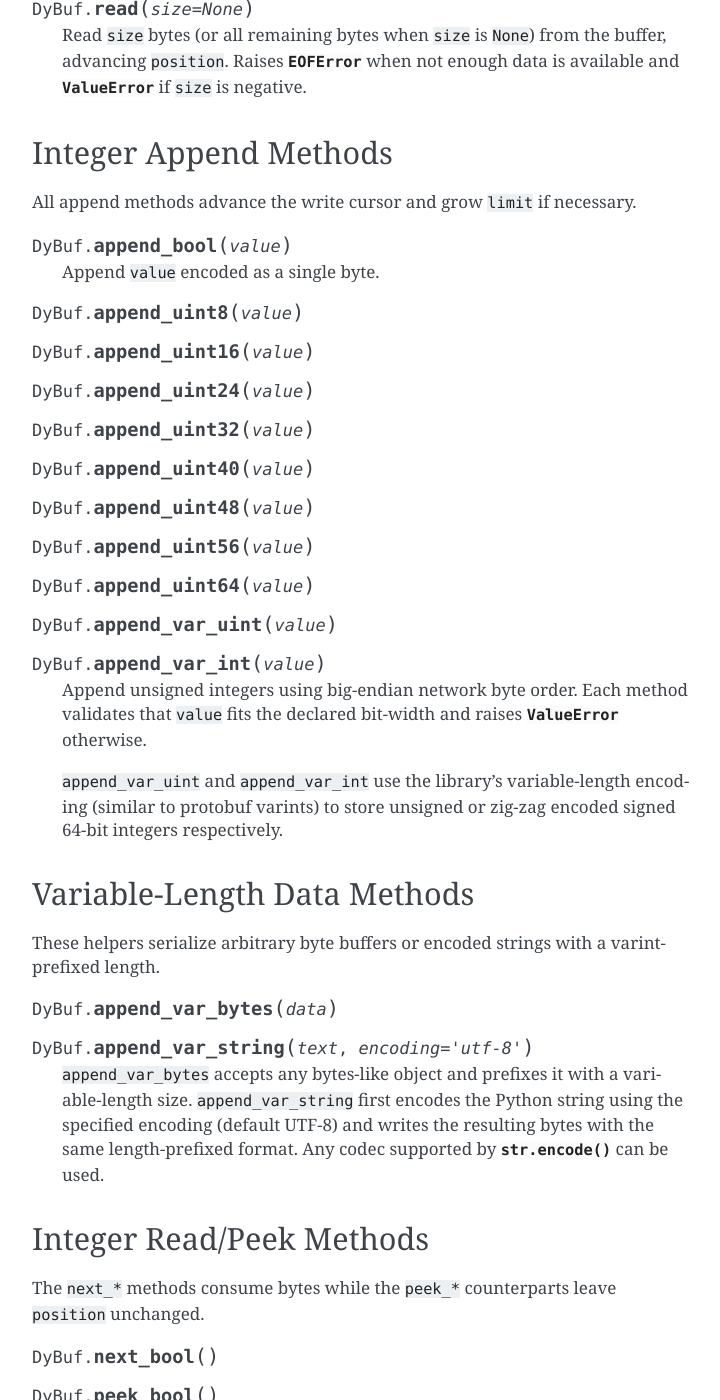
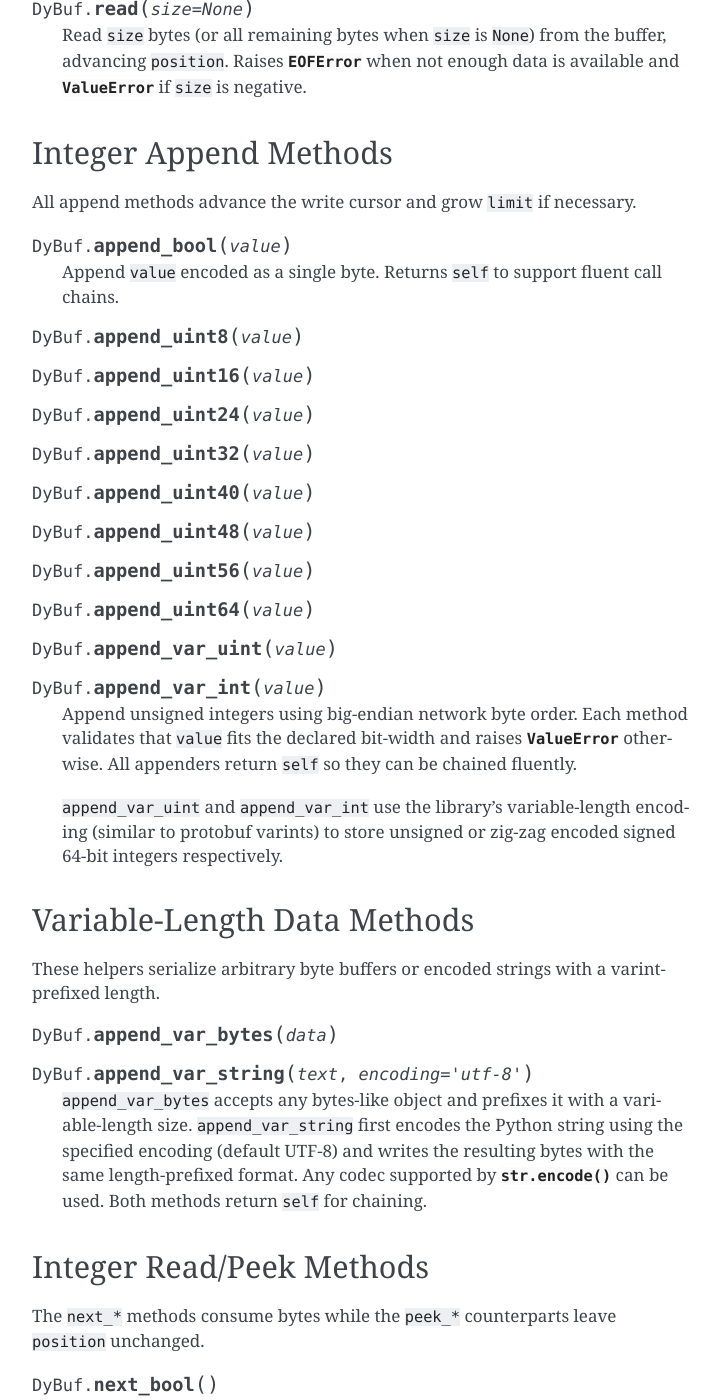
Before and after one commit to yuchi518/dybuf, a Sphinx documentation site: the page built from py/docs/dybuf_api.rst, in a window 1280 px wide and 1400 px high, scrolled down 2026 px. Shown: the whole window, without its empty margins (388-1108 px from the left). Built offline with Sphinx 7.4.7, drawn with Linux system fonts in a browser that asks for light colours; some of the changed text lies outside the part shown.

Commit message:
support function call chaining.

```diff
--- a/py/docs/dybuf_api.rst
+++ b/py/docs/dybuf_api.rst
@@ -118,7 +118,8 @@ All append methods advance the write cursor and grow ``limit`` if necessary.
 
 .. method:: DyBuf.append_bool(value)
 
-   Append ``value`` encoded as a single byte.
+   Append ``value`` encoded as a single byte. Returns ``self`` to support
+   fluent call chains.
 
 .. method:: DyBuf.append_uint8(value)
 .. method:: DyBuf.append_uint16(value)
@@ -133,7 +134,8 @@ All append methods advance the write cursor and grow ``limit`` if necessary.
 
    Append unsigned integers using big-endian network byte order. Each method
    validates that ``value`` fits the declared bit-width and raises
-   :class:`ValueError` otherwise.
+   :class:`ValueError` otherwise. All appenders return ``self`` so they can be
+   chained fluently.
 
    ``append_var_uint`` and ``append_var_int`` use the library's variable-length
    encoding (similar to protobuf varints) to store unsigned or zig-zag encoded
@@ -153,7 +155,7 @@ varint-prefixed length.
    variable-length size. ``append_var_string`` first encodes the Python string
    using the specified encoding (default UTF-8) and writes the resulting bytes
    with the same length-prefixed format. Any codec supported by
-   :py:meth:`str.encode` can be used.
+   :py:meth:`str.encode` can be used. Both methods return ``self`` for chaining.
 
 
 Integer Read/Peek Methods
@@ -204,7 +206,8 @@ related protocols to describe schema metadata or function identifiers.
 
    Append a typdex marker. ``type`` must fit within 8 bits. The method selects
    the smallest encoding that can represent ``index`` and raises
-   :class:`ValueError` if no encoding is available.
+   :class:`ValueError` if no encoding is available. Returns ``self`` for
+   chaining with other append operations.
 
 .. method:: DyBuf.peek_typdex()
 .. method:: DyBuf.next_typdex()
```
Also changed, not shown: py/README.md, 2 other files.
